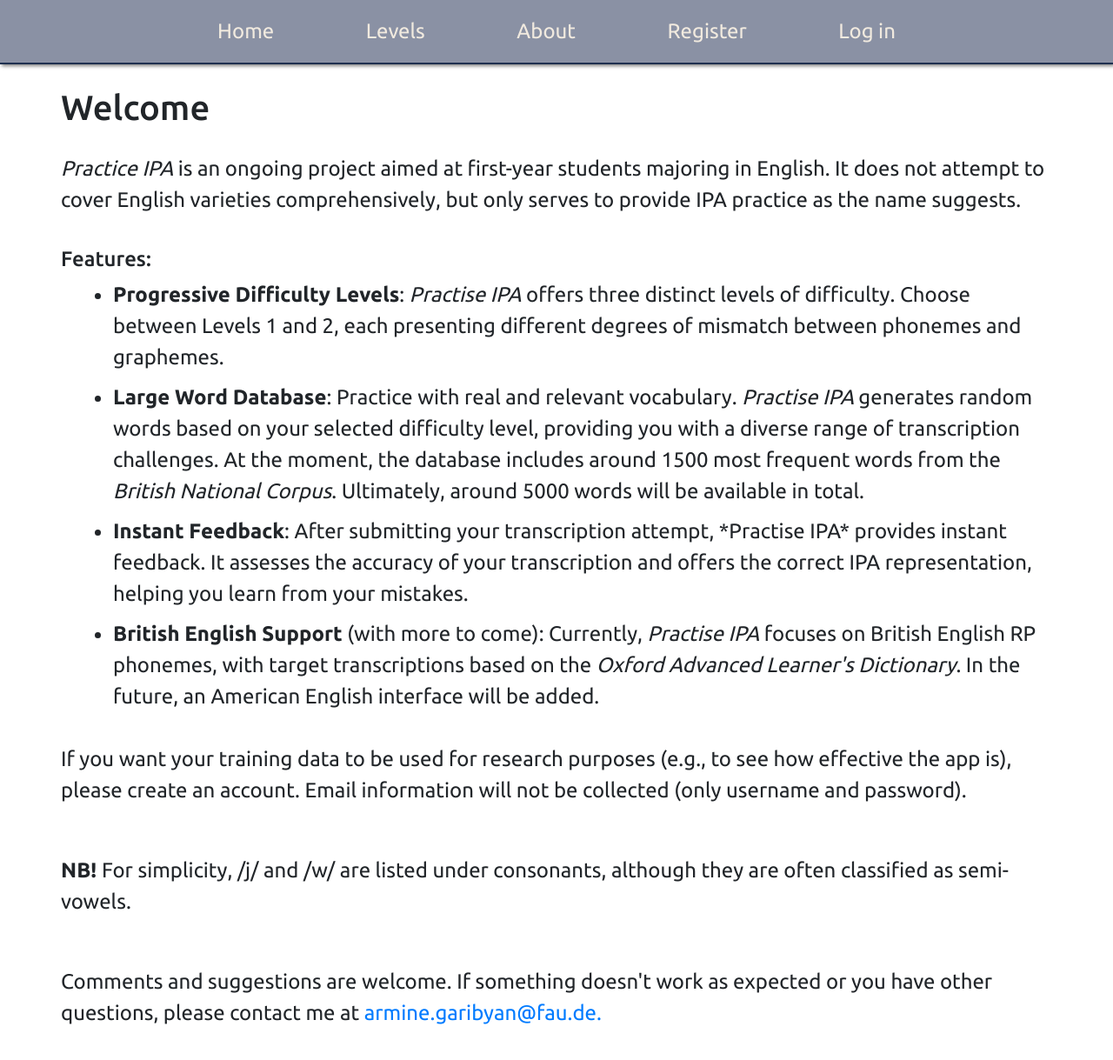
After one commit to armine-garibyan/practise_ipa, a Flask app: page /about in a window 1280 px wide. The commit adds this page. Shown: the whole page at 87% size. Run offline with Flask 3, Linux system fonts and the light colour scheme.

Commit message:
Added an 'about' template.

```diff
--- a/app.py
+++ b/app.py
@@ -58,6 +58,9 @@
 def levels():
     return render_template("levels.html")
 
+@app.route('/about')
+def about():
+    return render_template("about.html")
 
 # split words by level of difficulty
 phon_br = pd.read_csv("phon_br.csv", names=['word', 'transcription'], sep=";")
--- a/phon_br.csv
+++ b/phon_br.csv
@@ -647,7 +647,7 @@
 design;dɪˈzaɪn
 April;ˈeɪprəl
 royal;ˈrɔɪəl
-argue;ˈɑ:ɡju:
+argue;ˈɑ:gju:
 prove;pru:v
 plant;plɑ:nt
 evening;ˈi:vnɪŋ
--- a/static/styles.css
+++ b/static/styles.css
@@ -216,3 +216,17 @@
     font-size: 16px;
     text-align: center;
 }
+
+.small-spaced {
+    padding: 20 0px;
+    font-size: 24px;
+}
+
+.styled-list {
+    margin-left: 20px;
+    font-size: 24px;
+}
+
+.list-item {
+    margin-bottom: 10px;
+}
--- /dev/null
+++ b/templates/about.html
@@ -0,0 +1,30 @@
+{% extends "layout.html" %}
+
+{% block body %}
+
+<h1 style="padding-top: 100px;">Welcome</h1>
+
+    <p class="small-spaced">
+        <em>Practice IPA</em> is an ongoing project aimed at first-year students majoring in English.
+        It does not attempt to cover English varieties comprehensively, but only serves to provide IPA practice as the name suggests.
+    </p>
+
+    <h4>Features:</h4>
+
+    <ul class="styled-list">
+        <li class="list-item"><b>Progressive Difficulty Levels</b>: <em>Practise IPA</em> offers three distinct levels of difficulty. Choose between Levels 1 and 2, each presenting different degrees of mismatch between phonemes and graphemes.</li>
+        <li class="list-item"><b>Large Word Database</b>: Practice with real and relevant vocabulary. <em>Practise IPA</em> generates random words based on your selected difficulty level, providing you with a diverse range of transcription challenges. At the moment, the database includes around 1500 most frequent words from the <em>British National Corpus</em>. Ultimately, around 5000 words will be available in total.</li>
+        <li class="list-item"><b>Instant Feedback</b>: After submitting your transcription attempt, *Practise IPA* provides instant feedback. It assesses the accuracy of your transcription and offers the correct IPA representation, helping you learn from your mistakes.</li>
+        <li class="list-item"><b>British English Support</b> (with more to come): Currently, <em>Practise IPA</em> focuses on British English RP phonemes, with target transcriptions based on the <em>Oxford Advanced Learner's Dictionary</em>. In the future, an American English interface will be added.</li>
+    </ul>
+
+    <p class="small-spaced">
+        If you want your training data to be used for research purposes (e.g., to see how effective the app is), please create an account. Email information will not be collected (only username and password).
+    </p>
+    <p class="small-spaced">
+        <b>NB! </b>For simplicity, /j/ and /w/ are listed under consonants, although they are often classified as semi-vowels.
+    </p>
+
+<p class="small-spaced">Comments and suggestions are welcome. If something doesn't work as expected or you have other questions, please contact me at <a href="mailto:armine.garibyan@fau.de">armine.garibyan@fau.de.</a></p>
+
+{% endblock %}
--- a/templates/layout.html
+++ b/templates/layout.html
@@ -13,7 +13,7 @@
         <div class="navbar">
             <a href="{{ url_for('index') }}">Home</a>
             <a href="{{ url_for('levels') }}">Levels</a>
-            <a href="#">About</a>
+            <a href="{{ url_for('about') }}">About</a>
             <a href="{{ url_for('register') }}">Register</a>
             {% if current_user.is_authenticated %}
                 <a href="{{ url_for('my_account') }}">My account</a>
```
Also changed, not shown: README.md, users.db (deleted).
